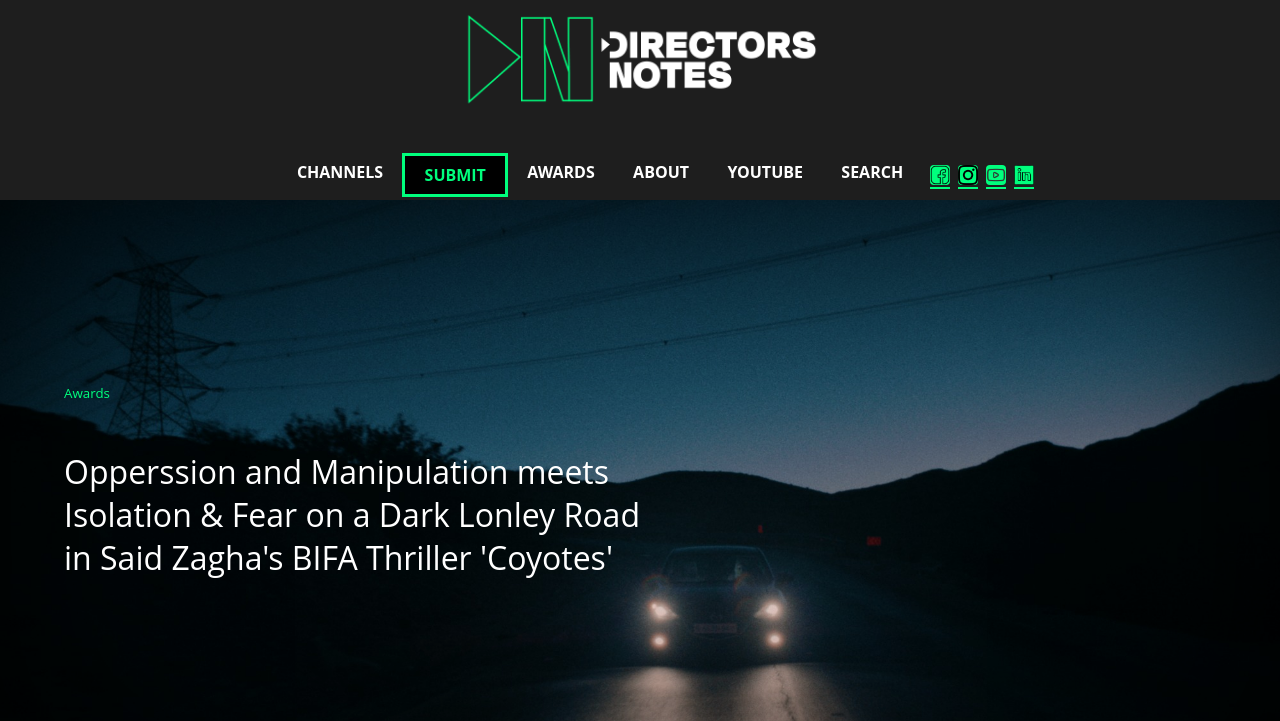
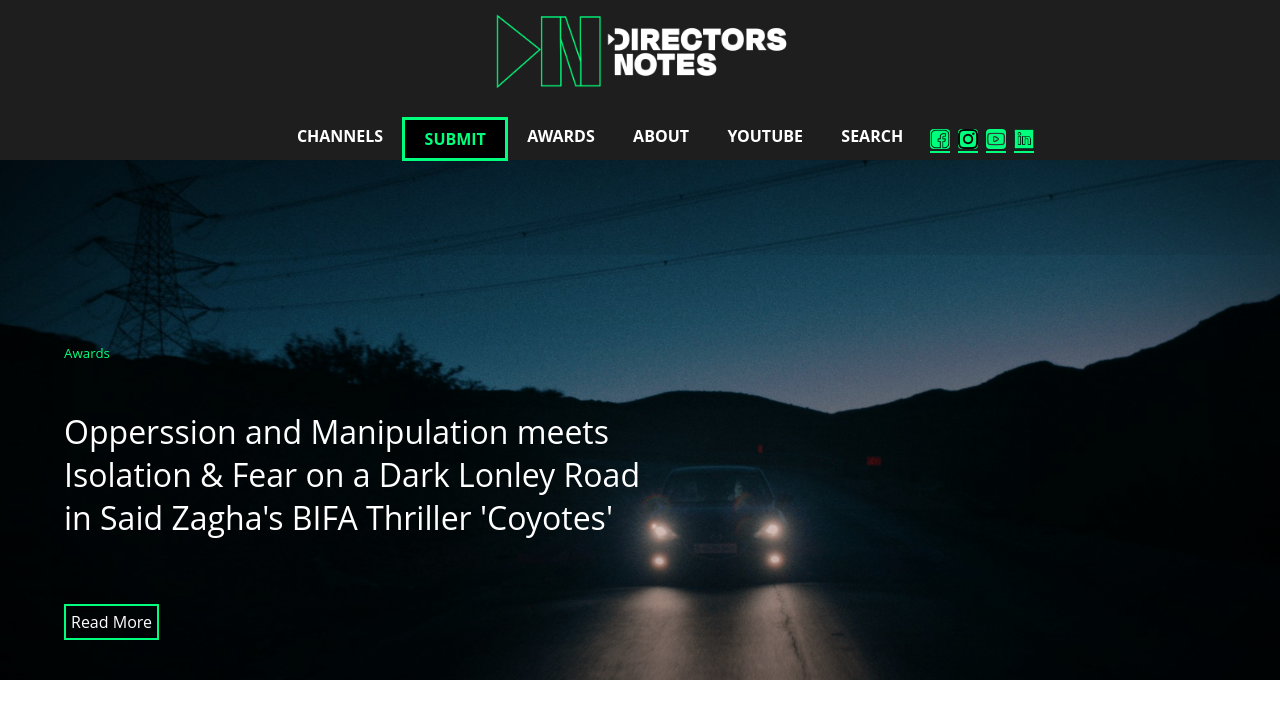
Before and after one commit to sigmaEta2004/DirectorsNotePrototype-brief1, a plain HTML site: page brief-1-site/index.html in a window 1280 px wide. Shown: the top 721 px of the page. Drawn offline with Linux system fonts and the light colour scheme.

Commit message:
home page style touchup

```diff
--- a/brief-1-site/style.css
+++ b/brief-1-site/style.css
@@ -16,7 +16,7 @@ body {
     background-color: var(--backgroundColor);
     margin: 0;
     padding: 0;
-    height: 25vh;
+    height: 20vh;
     width: 100%;
     display: flex;
     flex-direction: column;
@@ -28,18 +28,19 @@ body {
 }
 
 .header img {
-    height: 12vh;
+    height: 10vh;
     width: auto;
     position: relative;
     padding-top: 1.5vh;
-    padding-bottom: 3vh;
+    padding-bottom: 1.5vh;
 }
 
 .headerNav {
     display: flex;
     justify-content: center;
     width: 100%;
-    padding-top: 2vh;
+    padding-top: 1vh;
+    top: 10vh;
 }
 
 .headerNavItem {
@@ -146,12 +147,12 @@ body {
 }
 
 main {
-    padding-top: 25vh;
+    padding-top: 20vh;
 }
 
 #featuredImage {
     width: 100%;
-    min-height: 75vh;
+    min-height: 65vh;
     box-sizing: border-box;
     position: relative;
     display: flex;
```
